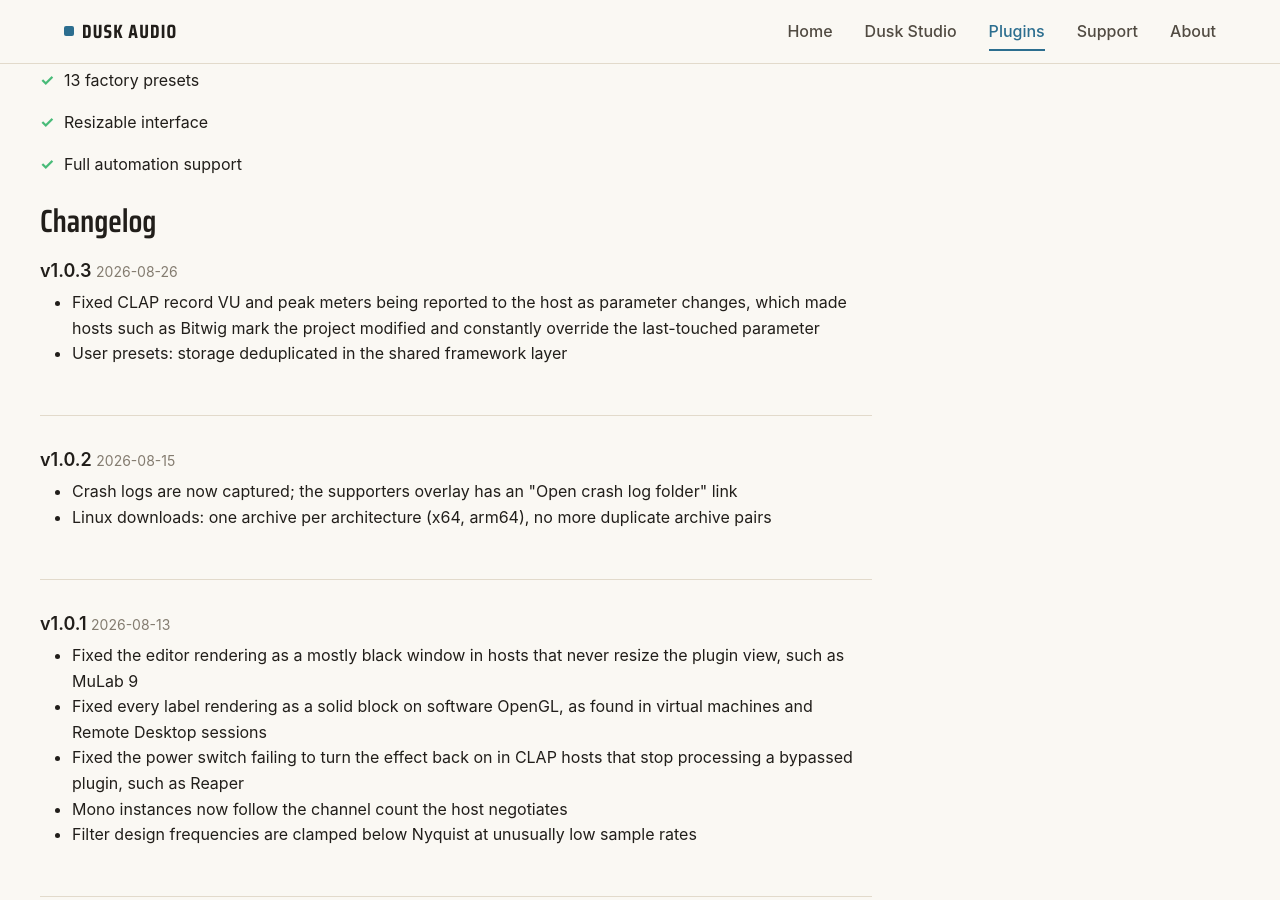
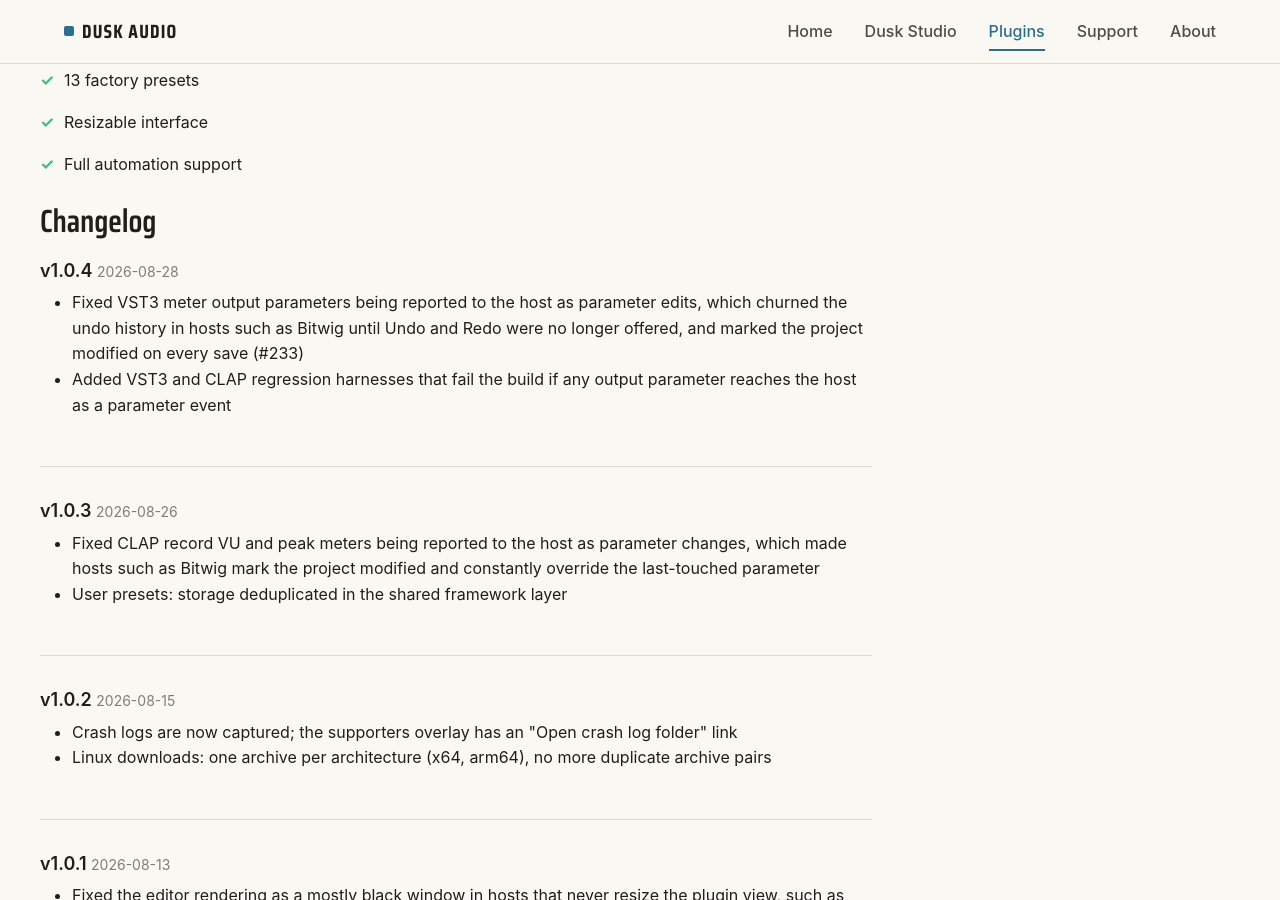
Before and after one commit to dusk-audio/dusk-audio.github.io, a Jekyll site: the page built from _plugins/tape-echo-2.md, in a window 1280 px wide and 900 px high, scrolled down 5639 px. Built offline with Jekyll 4.4.1, drawn with Linux system fonts in a browser that asks for light colours; some of the changed text lies outside the part shown.

Commit message:
Update Tape Echo 2 to v1.0.4

```diff
--- a/_data/plugins.yml
+++ b/_data/plugins.yml
@@ -133,5 +133,5 @@
     panning. Completely free.
   status: released
   featured: true
-  version: "1.0.3"
+  version: 1.0.4
   released: "2026-08-04"
--- a/_plugins/tape-echo-2.md
+++ b/_plugins/tape-echo-2.md
@@ -4,7 +4,7 @@ title: Tape Echo 2
 slug: tape-echo-2
 tagline: Three-Head Tape Delay with Spring Reverb
 description: A three-head tape echo and spring reverb modeled end to end, with 12 echo modes, mechanical head timing, tape age, splice dropout, and regeneration that runs into self-oscillation. Free AU, VST3, CLAP, and LV2 plugin for Linux, Windows, and macOS.
-version: "1.0.3"
+version: "1.0.4"
 screenshot: /assets/images/plugins/tape-echo-2-screenshot.png
 
 features:
@@ -38,6 +38,11 @@ requirements:
   - "Sample rates: 44.1 kHz to 192 kHz"
 
 changelog:
+  - version: "1.0.4"
+    date: "2026-08-28"
+    changes:
+      - "Fixed VST3 meter output parameters being reported to the host as parameter edits, which churned the undo history in hosts such as Bitwig until Undo and Redo were no longer offered, and marked the project modified on every save (#233)"
+      - "Added VST3 and CLAP regression harnesses that fail the build if any output parameter reaches the host as a parameter event"
   - version: "1.0.3"
     date: "2026-08-26"
     changes:
```
Also changed, not shown: 1 other file.
